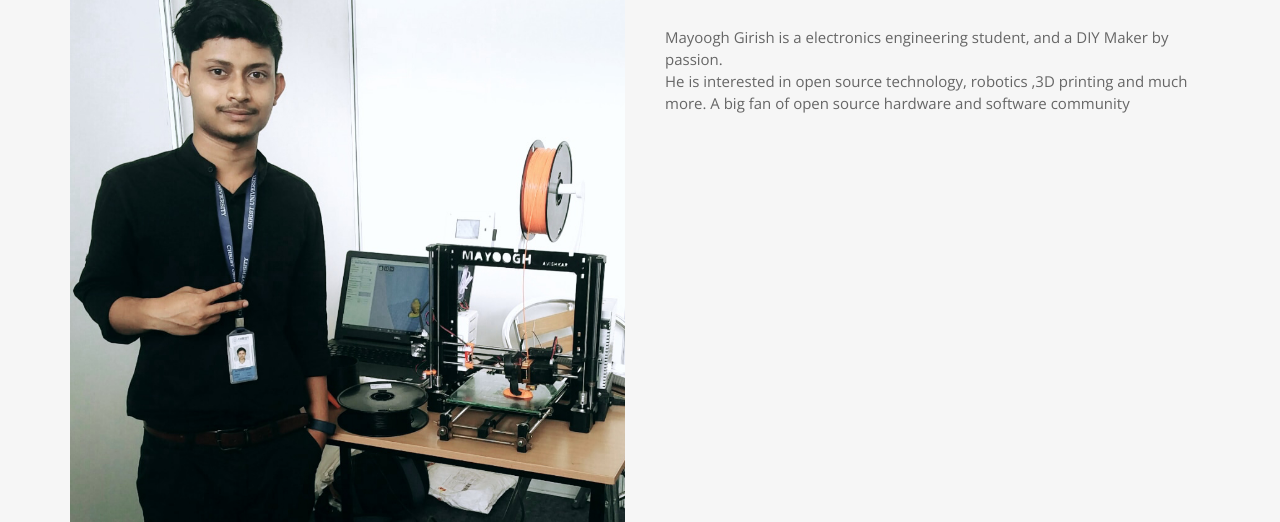
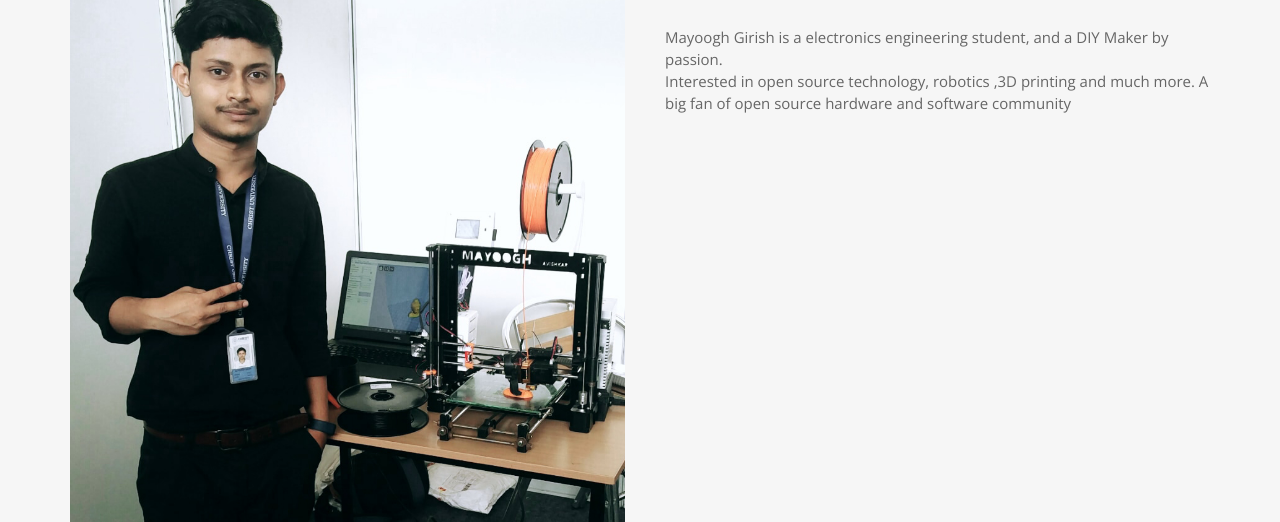
Before and after one commit to Mayoogh/Mayoogh.github.io, a plain HTML site: page about.html in a window 1280 px wide. Shown: the part 278-800 px from the top of the page. Drawn offline with nearby package versions, Linux system fonts and the light colour scheme.

Commit message:
Update about.html

```diff
--- a/about.html
+++ b/about.html
@@ -72,7 +72,7 @@
       <div class="col-xs-12 col-md-6">
         <div class="about-text">
           <h3>| MAYOOGH GIRISH |</h3>
-          <p>Mayoogh Girish is a electronics engineering student, and a DIY Maker by passion.<br> He is interested in open source technology, robotics ,3D printing and much more. A big fan of open source hardware and software community</p>
+          <p>Mayoogh Girish is a electronics engineering student, and a DIY Maker by passion.<br> Interested in open source technology, robotics ,3D printing and much more. A big fan of open source hardware and software community</p>
         </div>
       </div>
     </div>
```
